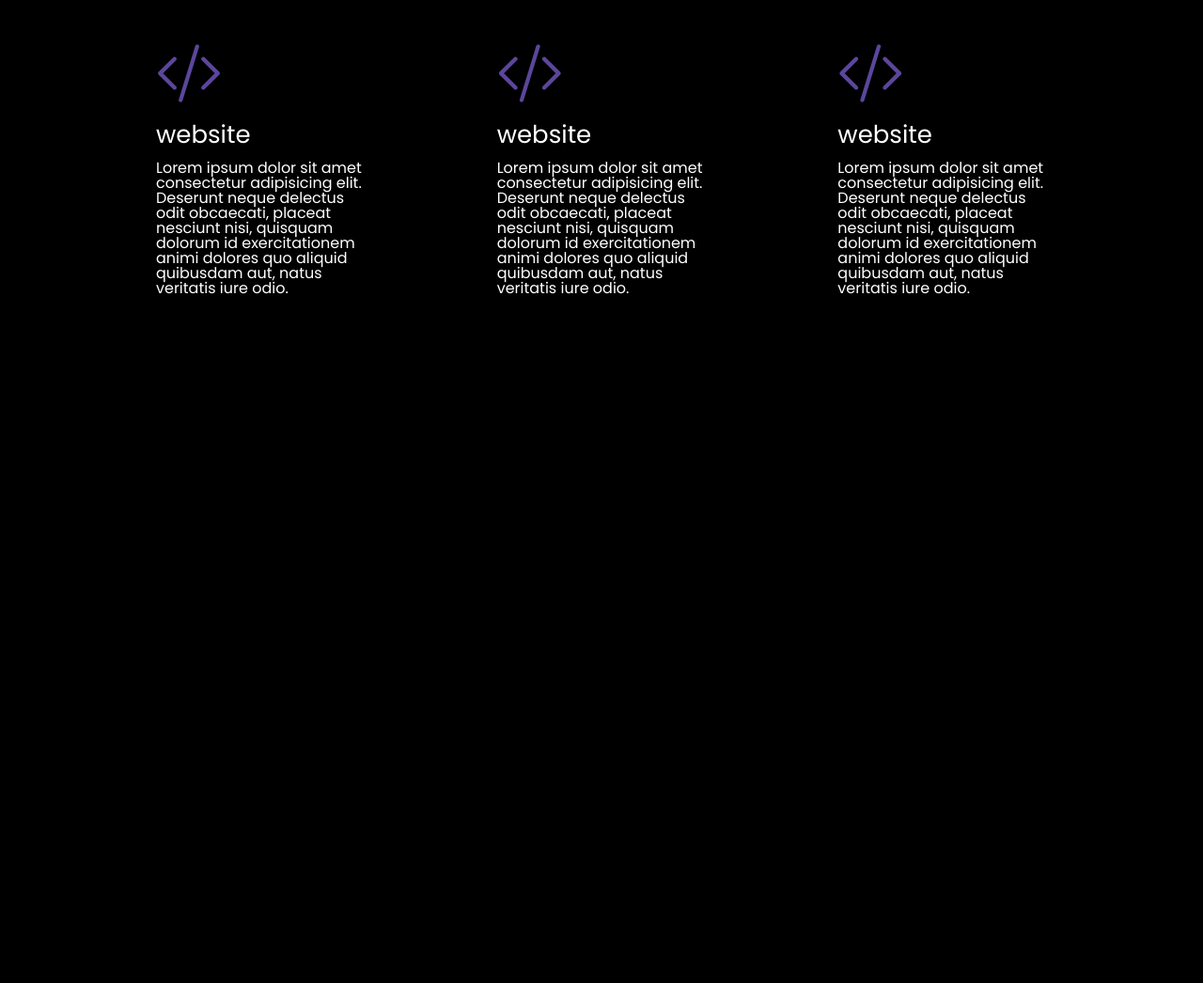
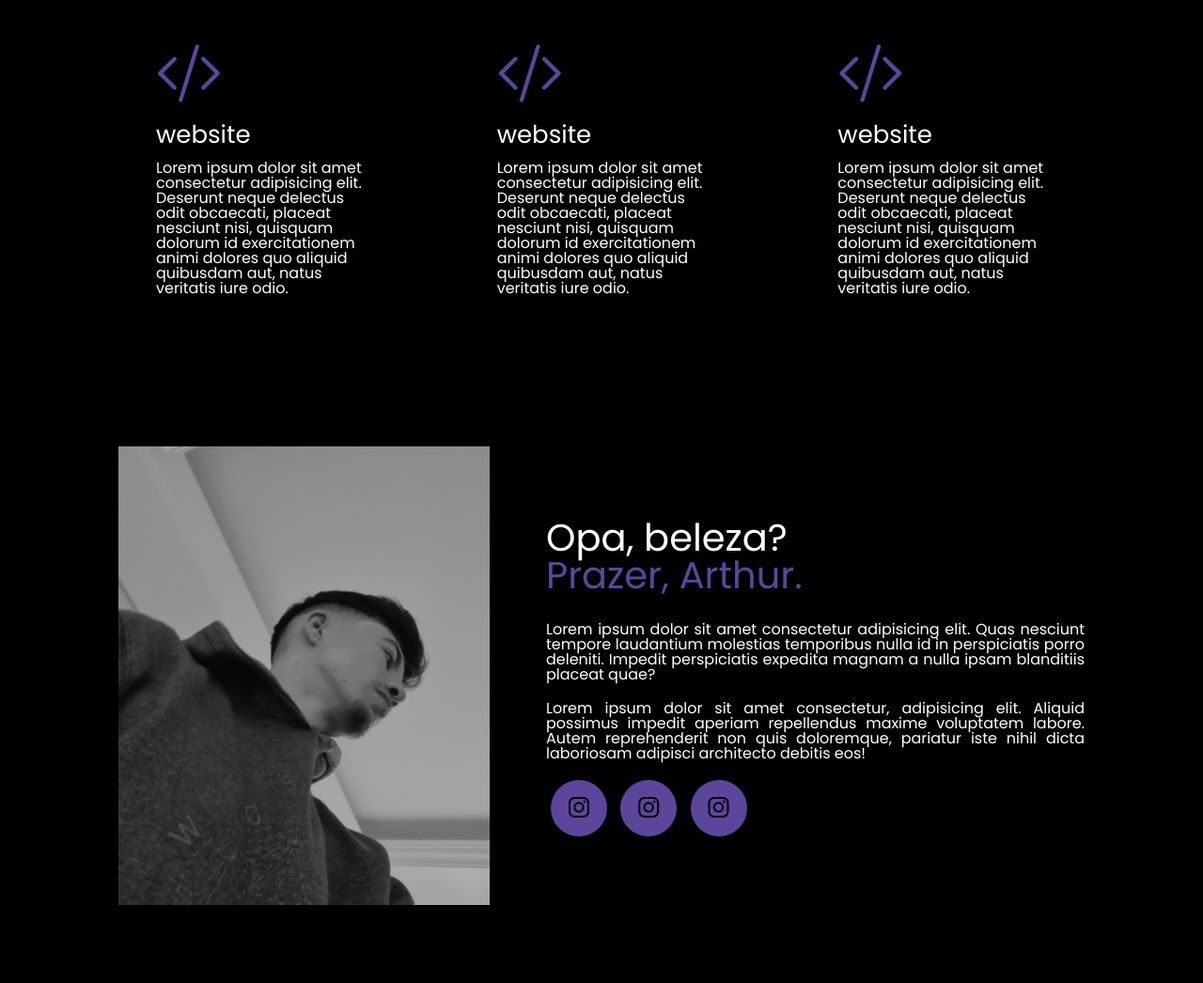
Before and after one commit to Arthurzitos/PortfolioWeb, a plain HTML site: page index.html in a window 1280 px wide. Shown: the part 825-1871 px from the top of the page at 94% size. Before the commit the page ends 1220 px from the top, so only its background shows below. Drawn offline with nearby package versions, Linux system fonts and the light colour scheme.

Commit message:
sessão SOBRE criada

```diff
--- a/assets/css/style.css
+++ b/assets/css/style.css
@@ -40,7 +40,7 @@ body {
     transition: .2s;
 }
 
-.btn-contato button:hover {
+button:hover {
     box-shadow: 0px 0px 8px var(--shadow-dark-purple);
     transform: scale(1.05);
 }
@@ -164,3 +164,47 @@ section.especialidades .flex {
     font-size: 26px;
     margin: 15px 0;
 }
+
+/* Formatando sessão Sobre
+---------------------------*/
+section.sobre {
+    padding: 80px 4%;
+}
+
+section.sobre .flex {
+    align-items: center;
+    gap: 60px;
+}
+
+.sobre .txt-sobre {
+    color: var(--light-text-color);
+
+}
+
+.sobre .txt-sobre h2 {
+    font-size: 40px;
+    line-height: 40px;
+    margin-bottom: 30px;
+}
+
+.sobre .txt-sobre h2 span {
+    color: var(--dark-purple);
+    display: block;
+}
+
+.sobre .txt-sobre p {
+    margin: 20px 0;
+    text-align: justify;
+}
+
+.sobre .txt-sobre .btn-social button{
+    width: 60px;
+    height: 60px;
+    border-radius: 50%;
+    border: none;
+    background-color: var(--dark-purple);
+    font-size: 22px;
+    cursor: pointer;
+    margin: 0 5px;
+    transition: .2s;
+}
--- a/index.html
+++ b/index.html
@@ -14,7 +14,7 @@
         <div class="interface">
             <div class="logo">
                 <a href="index.html">
-                    <img src="assets/img/logo_base.png" alt="a.s.g Logo">
+                    <img src="assets/img/logo_asg.png" alt="a.s.g Logo">
                 </a>
             </div> <!-- Logo -->
 
@@ -87,6 +87,31 @@
             </div>
 
         </section> <!-- Fim das especialidades -->
+
+        <section class="sobre">
+            <div class="interface">
+                <div class="flex">
+                    <div class="img-sobre">
+                        <img src="assets/img/foto_base.png" alt="Eu">
+                    </div>
+
+                    <div class="txt-sobre">
+                        <h2>Opa, beleza? <span>Prazer, Arthur.</span></h2>
+                        <p>
+                            Lorem ipsum dolor sit amet consectetur adipisicing elit. Quas nesciunt tempore laudantium molestias temporibus nulla id in perspiciatis porro deleniti. Impedit perspiciatis expedita magnam a nulla ipsam blanditiis placeat quae?
+                        </p>
+                        <p>
+                            Lorem ipsum dolor sit amet consectetur, adipisicing elit. Aliquid possimus impedit aperiam repellendus maxime voluptatem labore. Autem reprehenderit non quis doloremque, pariatur iste nihil dicta laboriosam adipisci architecto debitis eos!
+                        </p>
+                        <div class="btn-social">
+                            <a href=""><button><i class="bi bi-instagram"></i></button></a>
+                            <a href=""><button><i class="bi bi-instagram"></i></button></a>
+                            <a href=""><button><i class="bi bi-instagram"></i></button></a>
+                        </div>
+                    </div>
+                </div>
+            </div>
+        </section>
     </main>
 
 </body>
```
Also changed, not shown: assets/img/logo.png (added), assets/img/logo_asg.png (added).
